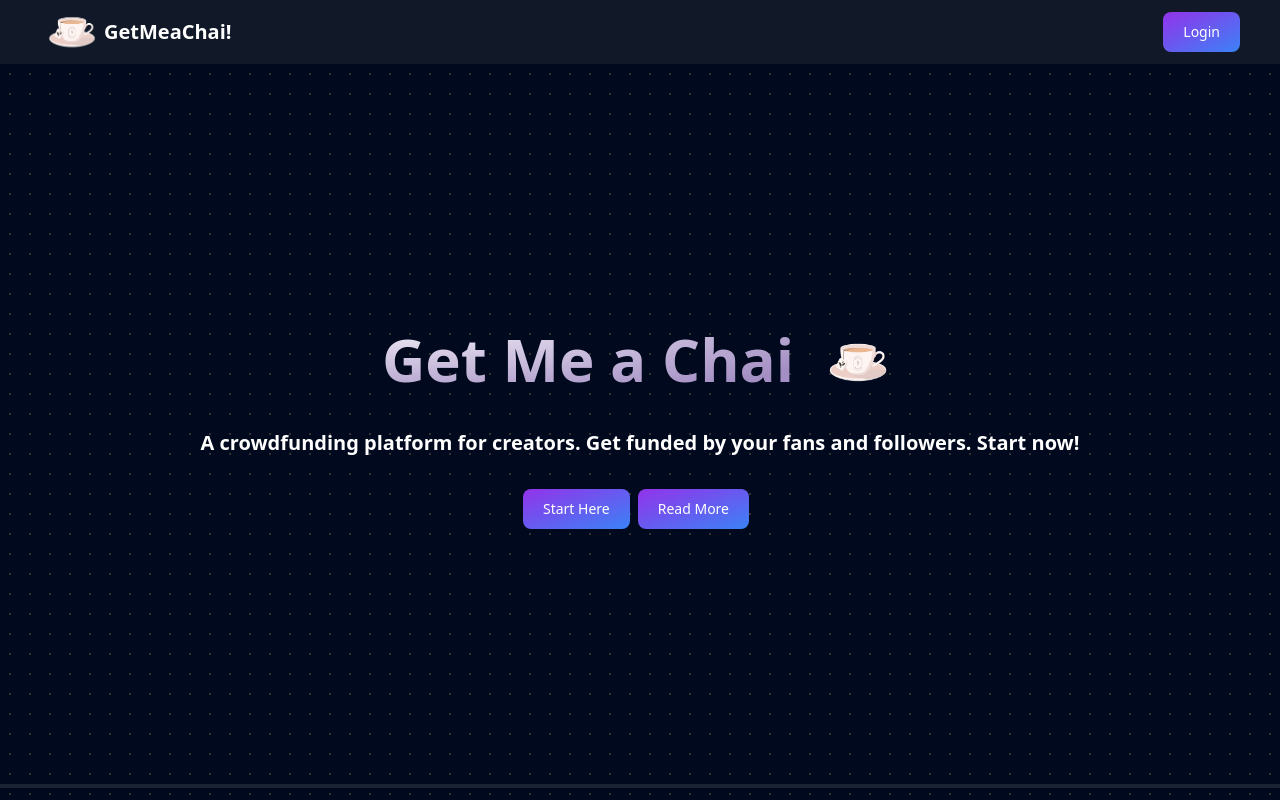
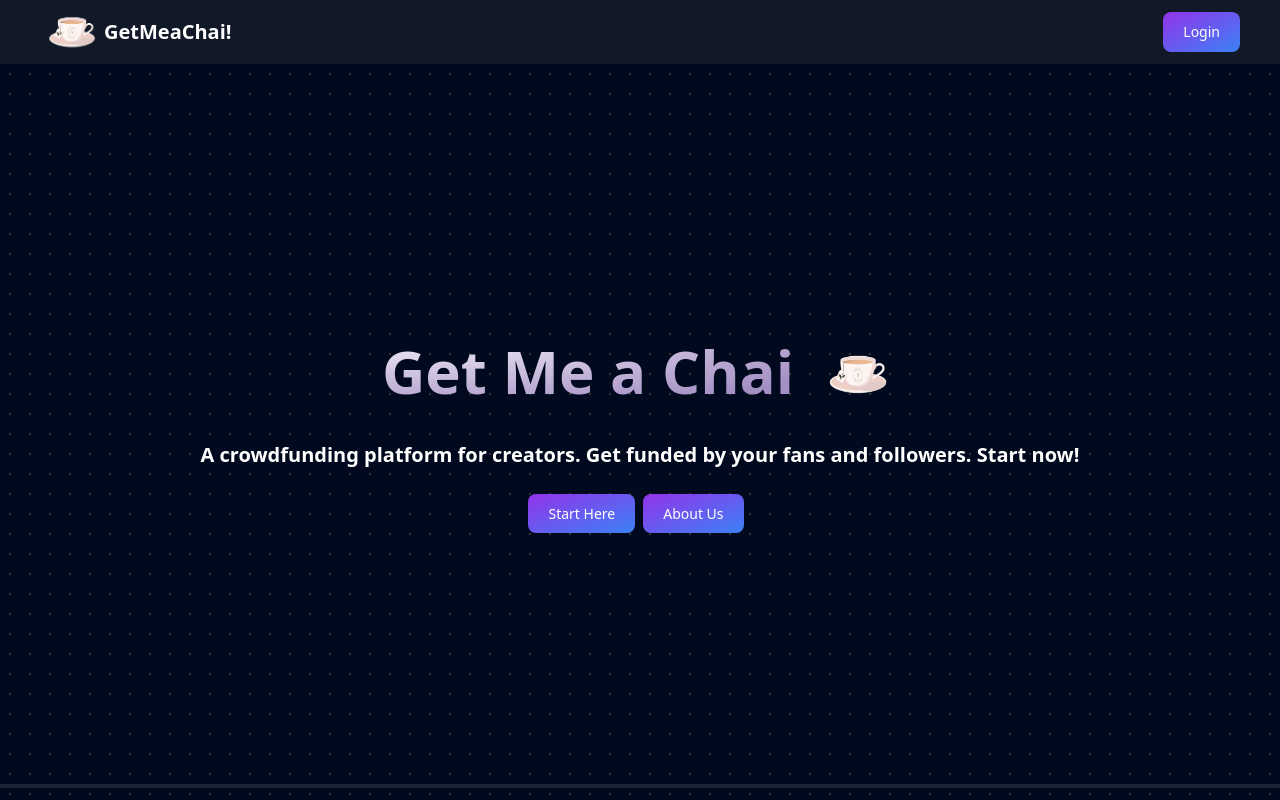
Before and after one commit to WebCreatorisHere/GetMeaChai, a Next.js app: page / in a window 1280 px wide. Shown: the top 800 px of the page. Built offline with nearby package versions, Linux system fonts and the light colour scheme; no server answers.

Commit message:
seo and performance updates

```diff
--- a/app/page.js
+++ b/app/page.js
@@ -1,4 +1,5 @@
 import Link from "next/link"
+
 export default function HOME() {
   return (
     <>
@@ -9,13 +10,13 @@
           A crowdfunding platform for creators. Get funded by your fans and followers. Start now!
         </p>
         <div>
-          <Link href={"/login"}>
-            <button type="button" className="text-white bg-gradient-to-br from-purple-600 to-blue-500 hover:bg-gradient-to-bl focus:ring-4 focus:outline-none focus:ring-blue-300 dark:focus:ring-blue-800 font-medium rounded-lg text-sm px-5 py-2.5 text-center me-2 mb-2">Start Here</button>
-          </Link>
 
-          <Link href={"/about"}>
-            <button type="button" className="text-white bg-gradient-to-br from-purple-600 to-blue-500 hover:bg-gradient-to-bl focus:ring-4 focus:outline-none focus:ring-blue-300 dark:focus:ring-blue-800 font-medium rounded-lg text-sm px-5 py-2.5 text-center me-2 mb-2">Read More</button>
-          </Link>
+            <Link href={"/login"} className="text-white bg-gradient-to-br from-purple-600 to-blue-500 hover:bg-gradient-to-bl focus:ring-4 focus:outline-none focus:ring-blue-300 dark:focus:ring-blue-800 font-medium rounded-lg text-sm px-5 py-2.5 text-center me-2 mb-2">Start Here</Link>
+
+
+
+            <Link href={"/about"} className="text-white bg-gradient-to-br from-purple-600 to-blue-500 hover:bg-gradient-to-bl focus:ring-4 focus:outline-none focus:ring-blue-300 dark:focus:ring-blue-800 font-medium rounded-lg text-sm px-5 py-2.5 text-center me-2 mb-2">About Us</Link>
+
 
         </div>
       </div>
```
